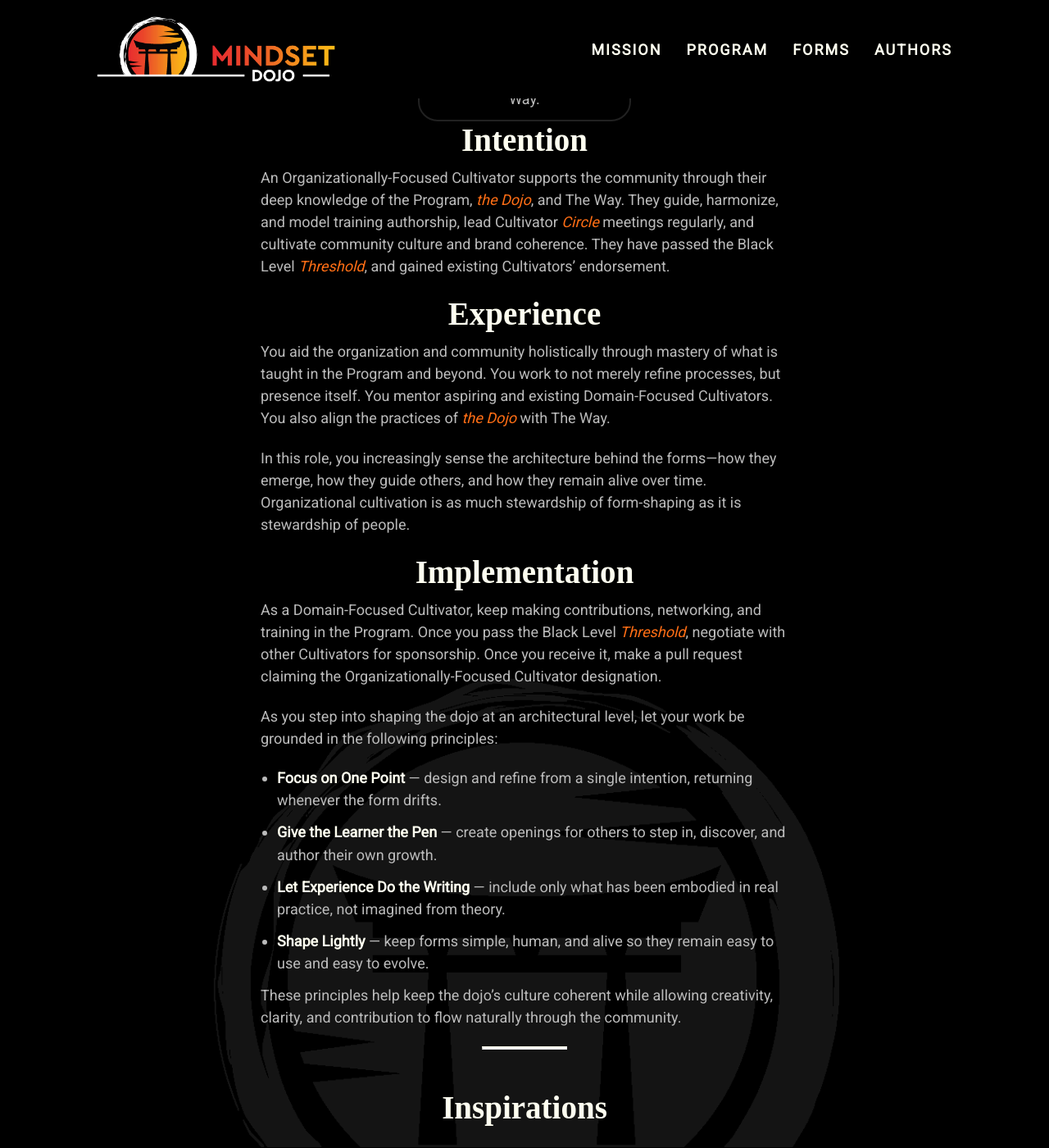
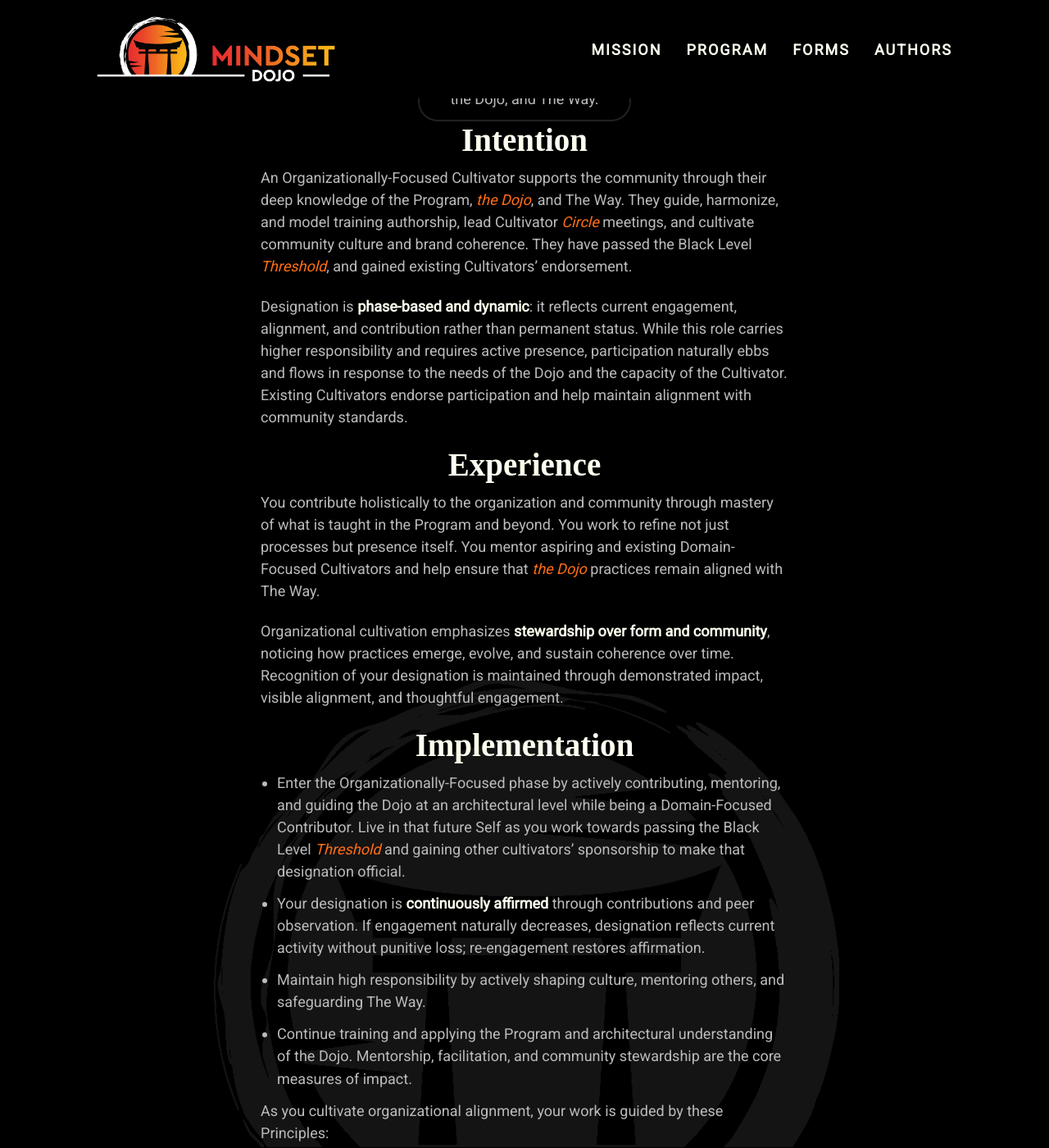
Before and after one commit to mindset-dojo/mindset-dojo.github.io, a Jekyll site: the page built from _forms/organizationally-focused-cultivator.md, in a window 1280 px wide and 1400 px high, scrolled down 534 px. Shown: the whole window at 82% size. Built offline with Jekyll 4.4.1, drawn with Linux system fonts in a browser that asks for light colours; some web fonts are replaced; some of the changed text lies outside the part shown.

Commit message:
refactor(forms): change cultivator forms from durable to phase-based designations.

```diff
--- a/_forms/organizationally-focused-cultivator.md
+++ b/_forms/organizationally-focused-cultivator.md
@@ -6,7 +6,7 @@ published_date: 2025-11-13
 refactored_date: 2025-11-13
 authors:
 - kyle-ingersoll
-excerpt: An Organizationally-Focused Cultivator supports the community through their deep knowledge of the Program, the Dojo, and The Way.
+excerpt: An Organizationally-Focused Cultivator supports the community in phases through their deep knowledge of the Program, the Dojo, and The Way.
 icon: fa-solid fa-diagram-project
 tags:
   - responsibility
@@ -24,19 +24,24 @@ inspirations:
 
 ## Intention
 
-An Organizationally-Focused Cultivator supports the community through their deep knowledge of the Program, [the Dojo](../dojo/), and The Way. They guide, harmonize, and model training authorship, lead Cultivator [Circle](../circle/) meetings regularly, and cultivate community culture and brand coherence. They have passed the Black Level [Threshold](../threshold/), and gained existing Cultivators’ endorsement.
+An Organizationally-Focused Cultivator supports the community through their deep knowledge of the Program, [the Dojo](../dojo/), and The Way. They guide, harmonize, and model training authorship, lead Cultivator [Circle](../circle/) meetings, and cultivate community culture and brand coherence. They have passed the Black Level [Threshold](../threshold/), and gained existing Cultivators’ endorsement.
+
+Designation is **phase-based and dynamic**: it reflects current engagement, alignment, and contribution rather than permanent status. While this role carries higher responsibility and requires active presence, participation naturally ebbs and flows in response to the needs of the Dojo and the capacity of the Cultivator. Existing Cultivators endorse participation and help maintain alignment with community standards.
 
 ## Experience
 
-You aid the organization and community holistically through mastery of what is taught in the Program and beyond. You work to not merely refine processes, but presence itself. You mentor aspiring and existing Domain-Focused Cultivators. You also align the practices of [the Dojo](../dojo/) with The Way.
+You contribute holistically to the organization and community through mastery of what is taught in the Program and beyond. You work to refine not just processes but presence itself. You mentor aspiring and existing Domain-Focused Cultivators and help ensure that [the Dojo](../dojo/) practices remain aligned with The Way.
 
-In this role, you increasingly sense the architecture behind the forms—how they emerge, how they guide others, and how they remain alive over time. Organizational cultivation is as much stewardship of form-shaping as it is stewardship of people.
+Organizational cultivation emphasizes **stewardship over form and community**, noticing how practices emerge, evolve, and sustain coherence over time. Recognition of your designation is maintained through demonstrated impact, visible alignment, and thoughtful engagement.
 
 ## Implementation
 
-As a Domain-Focused Cultivator, keep making contributions, networking, and training in the Program. Once you pass the Black Level [Threshold](../threshold/), negotiate with other Cultivators for sponsorship. Once you receive it, make a pull request claiming the Organizationally-Focused Cultivator designation.
+- Enter the Organizationally-Focused phase by actively contributing, mentoring, and guiding the Dojo at an architectural level while being a Domain-Focused Contributor. Live in that future Self as you work towards passing the Black Level [Threshold](../threshold) and gaining other cultivators' sponsorship to make that designation official.
+- Your designation is **continuously affirmed** through contributions and peer observation. If engagement naturally decreases, designation reflects current activity without punitive loss; re-engagement restores affirmation.
+- Maintain high responsibility by actively shaping culture, mentoring others, and safeguarding The Way.
+- Continue training and applying the Program and architectural understanding of the Dojo. Mentorship, facilitation, and community stewardship are the core measures of impact.
 
-As you step into shaping the dojo at an architectural level, let your work be grounded in the following principles:
+As you cultivate organizational alignment, your work is guided by these Principles:
 
 - **Focus on One Point** — design and refine from a single intention, returning whenever the form drifts.
 - **Give the Learner the Pen** — create openings for others to step in, discover, and author their own growth.
```
Also changed, not shown: _forms/domain-focused-cultivator.md (+9 -4 lines).
